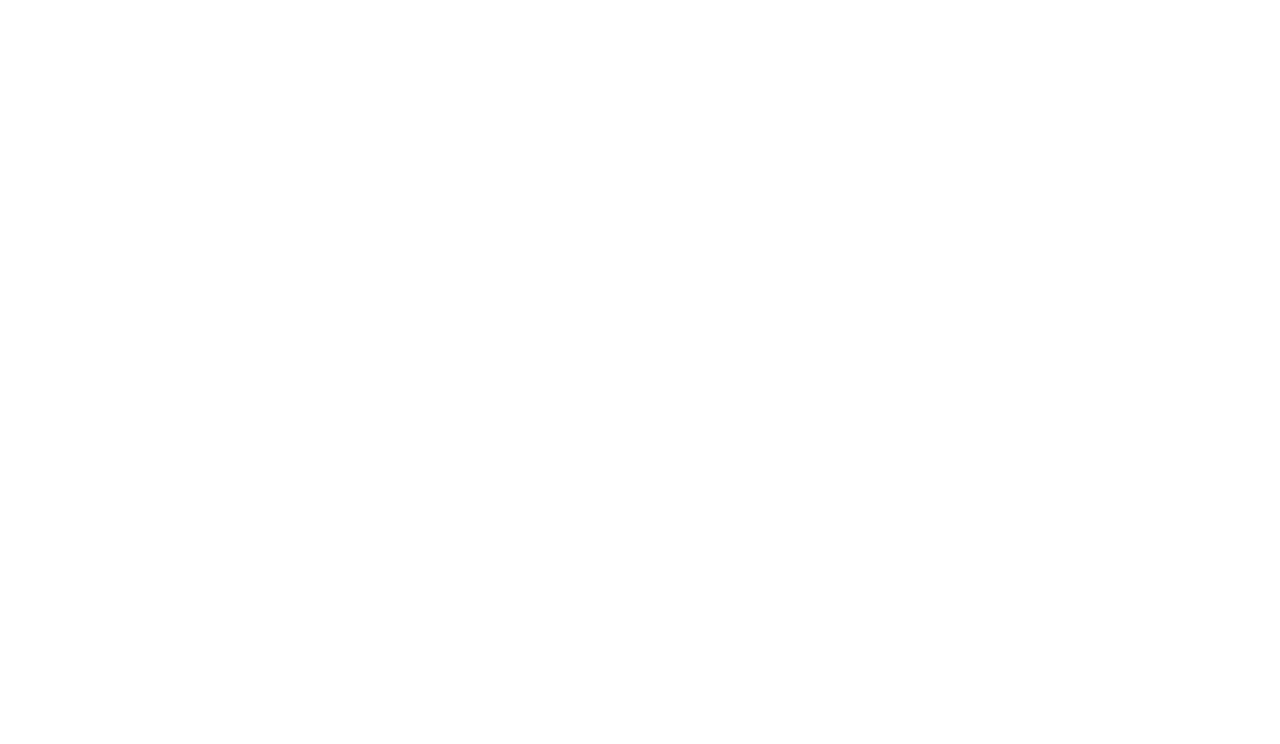
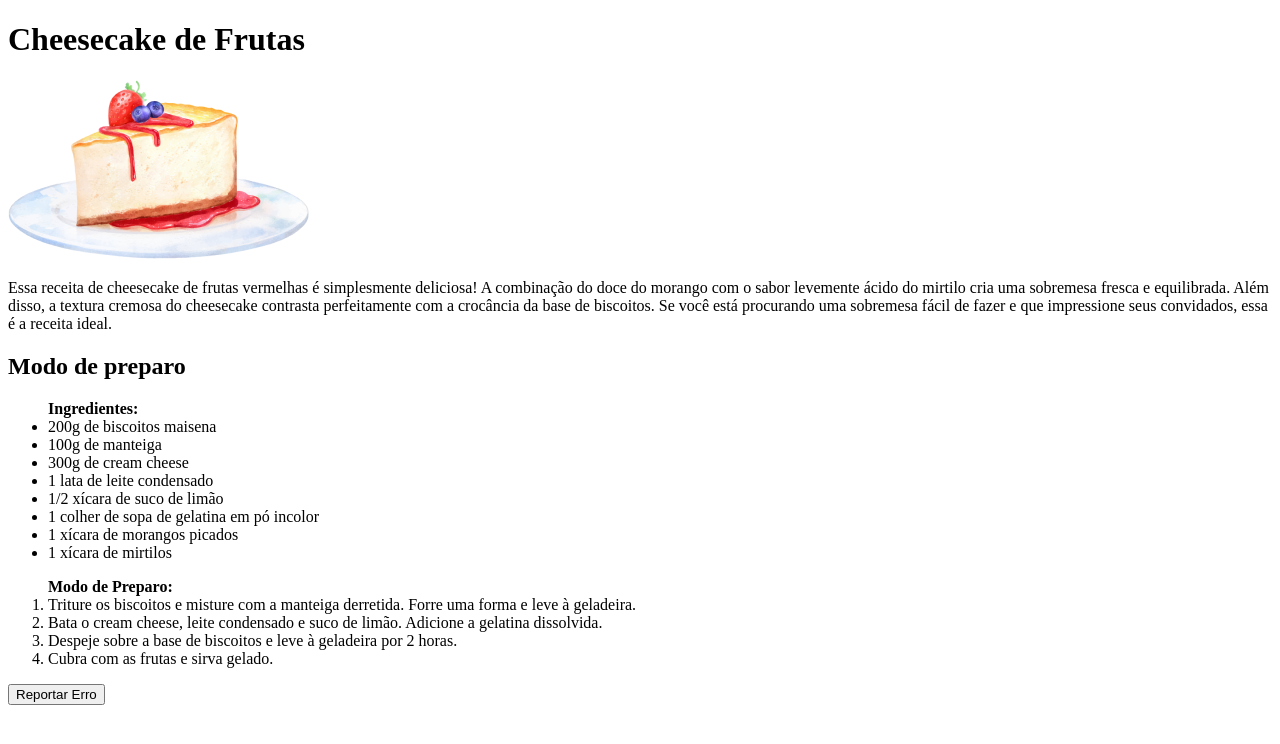
Before and after one commit to fespschulte/RS-Explorer-03-Project-03, a plain HTML site: page index.html in a window 1280 px wide. Drawn offline with Linux system fonts and the light colour scheme.

Commit message:
Estrutura html

```diff
--- a/index.html
+++ b/index.html
@@ -3,9 +3,37 @@
 <head>
     <meta charset="UTF-8">
     <meta name="viewport" content="width=device-width, initial-scale=1.0">
-    <title>Document</title>
+    <title>Cheesecake</title>
 </head>
 <body>
-
+    <main>
+        <div class="recipe">
+            <h1>Cheesecake de Frutas</h1>
+            <img src="./assets/image 1.png" alt="">
+            <p>Essa receita de cheesecake de frutas vermelhas é simplesmente deliciosa! A combinação do doce do morango com o sabor levemente ácido do mirtilo cria uma sobremesa fresca e equilibrada. Além disso, a textura cremosa do cheesecake contrasta perfeitamente com a crocância da base de biscoitos. Se você está procurando uma sobremesa fácil de fazer e que impressione seus convidados, essa é a receita ideal.</p>
+        </div>
+        <div class="ingredients">
+            <h2>Modo de preparo</h2>
+            <ul>
+                <strong>Ingredientes:</strong>
+                <li>200g de biscoitos maisena</li>
+                <li>100g de manteiga</li>
+                <li>300g de cream cheese</li>
+                <li>1 lata de leite condensado</li>
+                <li>1/2 xícara de suco de limão</li>
+                <li>1 colher de sopa de gelatina em pó incolor</li>
+                <li>1 xícara de morangos picados</li>
+                <li>1 xícara de mirtilos</li>
+            </ul>
+            <ol>
+                <strong>Modo de Preparo:</strong>
+                <li>Triture os biscoitos e misture com a manteiga derretida. Forre uma forma e leve à geladeira.</li>
+                <li>Bata o cream cheese, leite condensado e suco de limão. Adicione a gelatina dissolvida.</li>
+                <li>Despeje sobre a base de biscoitos e leve à geladeira por 2 horas.</li>
+                <li>Cubra com as frutas e sirva gelado.</li>
+            </ol>
+            <button>Reportar Erro</button>
+        </div>
+    </main>
 </body>
 </html>
```
Also changed, not shown: assets/image 1.png (added).
